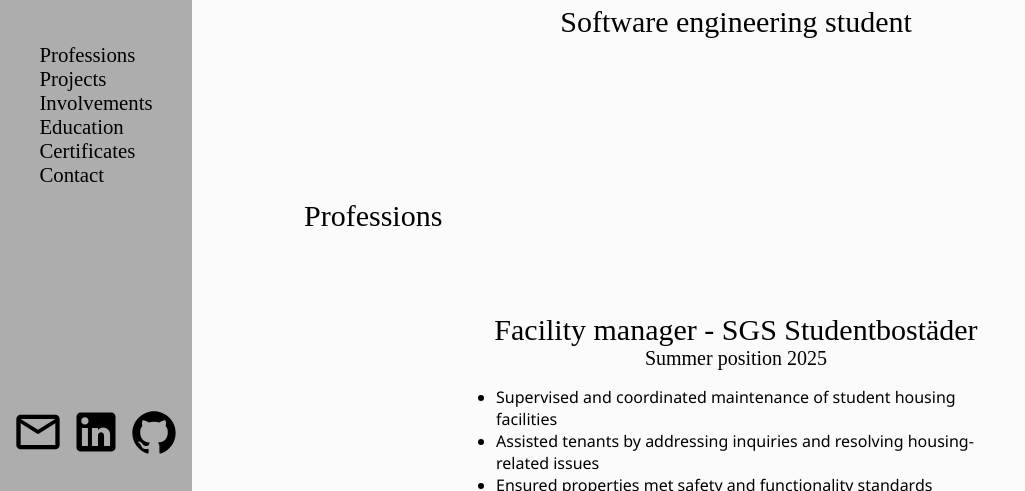
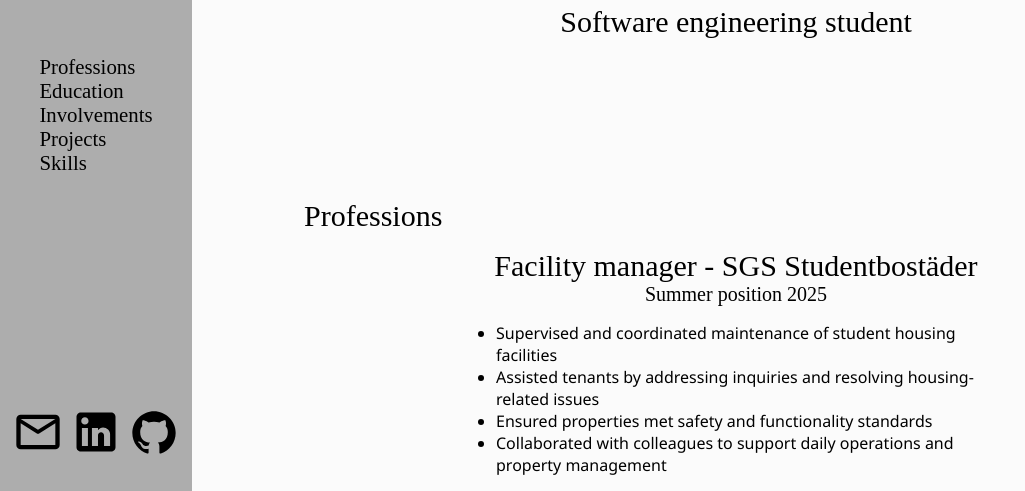
Before and after one commit to erikpersson0884/portfolio-v2, a React (Vite) app: page / in a window 1280 px wide. Shown: the part 309-800 px from the top of the page, without its empty margins (0-1025 px from the left). Built offline with nearby package versions, Linux system fonts and the light colour scheme; a web font is replaced by a local one.

Commit message:
fixed order of sidebar navigation and added skills and technologies

```diff
--- a/src/App.css
+++ b/src/App.css
@@ -27,13 +27,17 @@ section {
 
 section h1 {
     width: fit-content;
-    margin: 10rem auto 5rem 5rem;
+    margin: 10rem auto 1rem 5rem;
 }
 
-section h2 {
+section div {
+    margin-bottom: 2rem;
+}
+
+section h2, section h3 {
     white-space: pre-line;
     word-break: break-word;
-    max-width: 1000px;
+    max-width: 950px;
     margin: 0 auto;
 }
 
--- a/src/App.tsx
+++ b/src/App.tsx
@@ -9,6 +9,7 @@ import Professions from './components/professions/Professions'
 import Education from './components/education/Education'
 import StudentOrganizations from './components/studentOrganization/StudentOrganizations'
 import Projects from './components/project/Projects'
+import Skills from './components/skills/Skills'
 
 
 function App() {
@@ -23,6 +24,7 @@ function App() {
                 <Education />
                 <StudentOrganizations />
                 <Projects />
+                <Skills />
 
                 <Footer />
             </article>
--- a/src/components/contentBlock/ContentBlock.tsx
+++ b/src/components/contentBlock/ContentBlock.tsx
@@ -3,7 +3,7 @@ import type { FC } from 'react';
 interface ContentBlockProps {
     header: string;
     subheader?: string;
-    content: string[];
+    content?: string[];
 }
 
 const ContentBlock: FC<ContentBlockProps> = ({header, subheader, content}) => {
@@ -12,11 +12,13 @@ const ContentBlock: FC<ContentBlockProps> = ({header, subheader, content}) => {
             <h2>{header}</h2>
             {subheader && <h3>{subheader}</h3>}
 
-            <ul>
-                {content.map((item, index) => (
-                    <li key={index}>{item}</li>
-                ))}
-            </ul>
+            { content &&
+                <ul>
+                    {content.map((item, index) => (
+                        <li key={index}>{item}</li>
+                    ))}
+                </ul>
+            }
         </div>
     )
 };
--- a/src/components/sidebar/Sidebar.tsx
+++ b/src/components/sidebar/Sidebar.tsx
@@ -10,11 +10,10 @@ const Sidebar: FC = () => {
 
     const links: { name: string, url: string }[] = [
         { name: 'Professions', url: '#professions' },
+        { name: 'Education', url: '#education' },
+        { name: 'Involvements', url: '#involvments' },
         { name: 'Projects', url: '#projects' },
-        { name: 'Involvements', url: '#involvments' },
-        { name: 'Education', url: '#education' },
-        { name: 'Certificates', url: '#certificates' },
-        { name: 'Contact', url: '#footer' },
+        { name: 'Skills', url: '#skills' },
     ]
 
     const socials: { name: string, url: string, image: string }[] = [
--- /dev/null
+++ b/src/components/skills/Skills.tsx
@@ -0,0 +1,34 @@
+import type { FC } from 'react'
+import ContentBlock from '../contentBlock/ContentBlock'
+import skills from '../../data/skills.json'
+
+interface SkillProps {
+    category: string
+    items: string[]
+}
+
+const Skill: FC<SkillProps> = ({ category, items }) => {
+    return (
+        <ContentBlock
+            header={category}
+            subheader={items.join(' | ')}
+        />
+    );
+};
+
+const Skills: FC = () => {
+    return (
+        <section id="skills">
+            <h1>Skills & Technologies</h1>
+            {skills.map((skill) => (
+                <Skill
+                    key={skill.category}
+                    category={skill.category}
+                    items={skill.items}
+                />
+            ))}
+        </section>
+    )
+}
+
+export default Skills
--- /dev/null
+++ b/src/data/skills.json
@@ -0,0 +1,35 @@
+[
+    {
+        "category": "Programming & Frameworks:",
+        "items": ["React", "Vite", "Node.js", "Express", "TypeScript", "Prisma", "Java", "Python", "SQL"]
+    },
+    {
+        "category": "Web & App Development:",
+        "items": [
+            "REST APIs",
+            "Frontend & Backend Integration",
+            "Responsive Design",
+            "Version Control (Git/GitHub)"
+        ]
+    },
+    {
+        "category": "Project & Organization Skills:",
+        "items": [
+            "Agile Workflow",
+            "Project Management",
+            "Event Coordination",
+            "Budget Management",
+            "Committee Leadership"
+        ]
+    },
+    {
+        "category": "Tools & Platforms:",
+        "items": [
+            "Docker",
+            "VS Code",
+            "Figma",
+            "Linux",
+            "CI/CD Basics"
+        ]
+    }
+]
```
